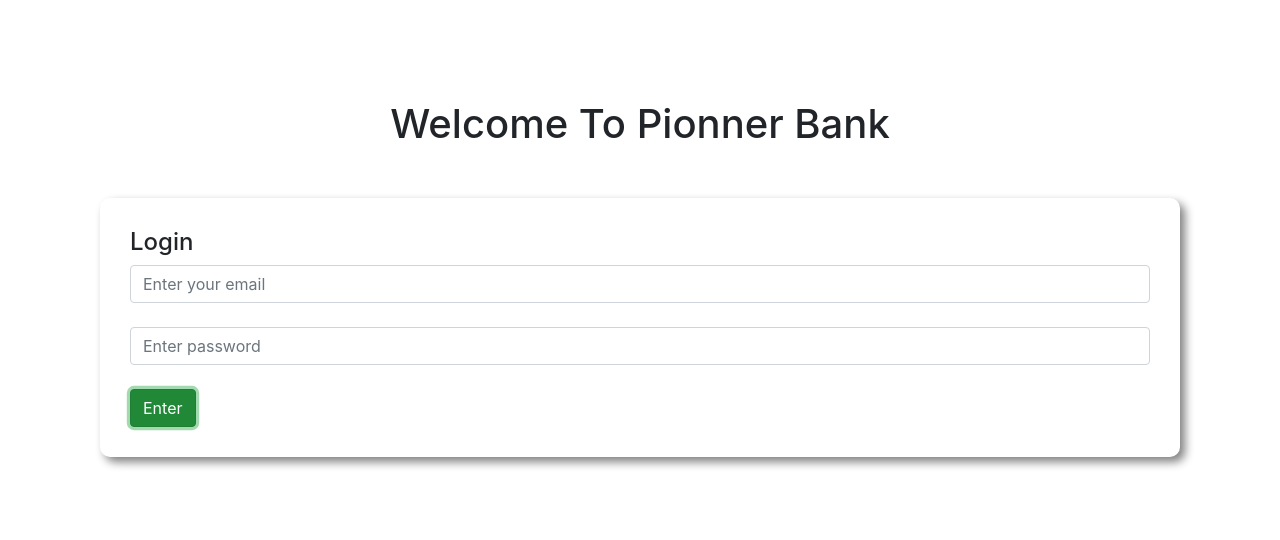
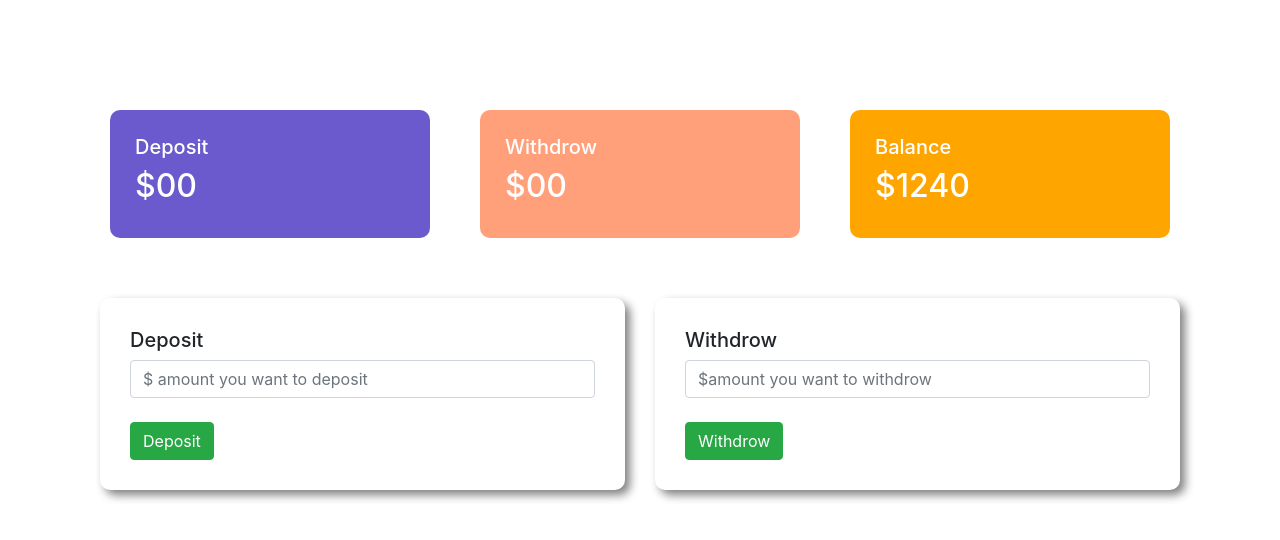
Before and after one commit to syfulislam763/pioneer-bank, a plain HTML site: page index.html in a window 1280 px wide. Both pictures are taken after a click on the button "Enter". Drawn offline with nearby package versions, Linux system fonts and the light colour scheme.

Commit message:
html code finished

```diff
--- a/index.html
+++ b/index.html
@@ -18,9 +18,60 @@
             <br>
             <input class="form-control" type="password" placeholder="Enter password" name="" id="">
             <br>
-            <button class="btn btn-success">Enter</button>
+            <button id="login" class="btn btn-success">Enter</button>
         </div>
     </div>
+    <div id="transaction-area">
+        <div class="row">
+            <div class="col-md-4">
+                <div class="deposit">
+                    <h5>Deposit</h5>
+                    <h2>$00</h2>
+                </div>
+            </div>
+            <div class="col-md-4">
+                <div class="withdrow">
+                    <h5>Withdrow</h5>
+                    <h2>$00</h2>
+                </div>
+            </div>
+            <div class="col-md-4">
+                <div class="balance">
+                    <h5>Balance</h5>
+                    <h2>$1240</h2>
+                </div>
+            </div>
+        </div>
+        <div class="row">
+            <div class="col-md-6">
+                <div class="submit-area">
+                    <h5>Deposit</h5>
+                    <input type="text" class="form-control" placeholder="$ amount you want to deposit">
+                    <br/>
+                    <button class="btn btn-success">Deposit</button>
+                </div>
+            </div>
+            <div class="col-md-6">
+                <div class="submit-area">
+                    <h5>Withdrow</h5>
+                    <input type="text" class="form-control" placeholder="$amount you want to withdrow">
+                    <br/>
+                    <button class="btn btn-success">Withdrow</button>
+                </div>
+            </div>
+        </div>
+    </div>
+
+
+    <script>
+        const loginBtn = document.getElementById("login");
+        loginBtn.addEventListener("click", function() {
+            const loginArea = document.getElementById("login-area");
+            loginArea.style.display = "none";
+            const transactionArea = document.getElementById("transaction-area");
+            transactionArea.style.display = "block";
+        })
+    </script>
 </body>
 
 </html>
--- a/style.css
+++ b/style.css
@@ -8,3 +8,28 @@ body {
     padding: 30px;
     margin-top: 50px;
 }
+
+#transaction-area {
+    display: none;
+}
+
+.deposit {
+    background-color: slateblue;
+}
+
+.withdrow {
+    background-color: lightsalmon;
+}
+
+.balance {
+    background-color: orange;
+}
+
+.deposit,
+.withdrow,
+.balance {
+    margin: 10px;
+    padding: 25px;
+    color: #fff;
+    border-radius: 10px;
+}
```
